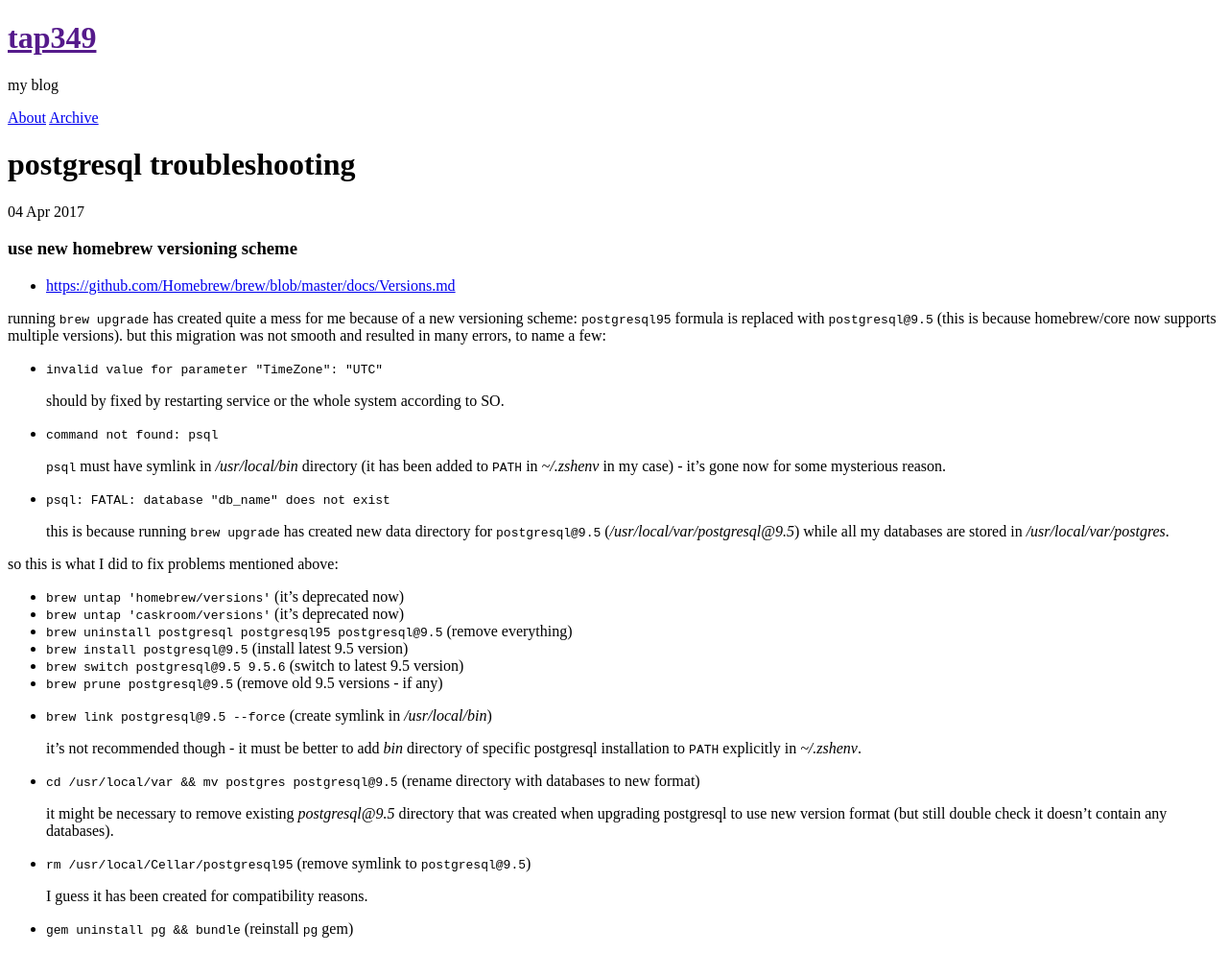
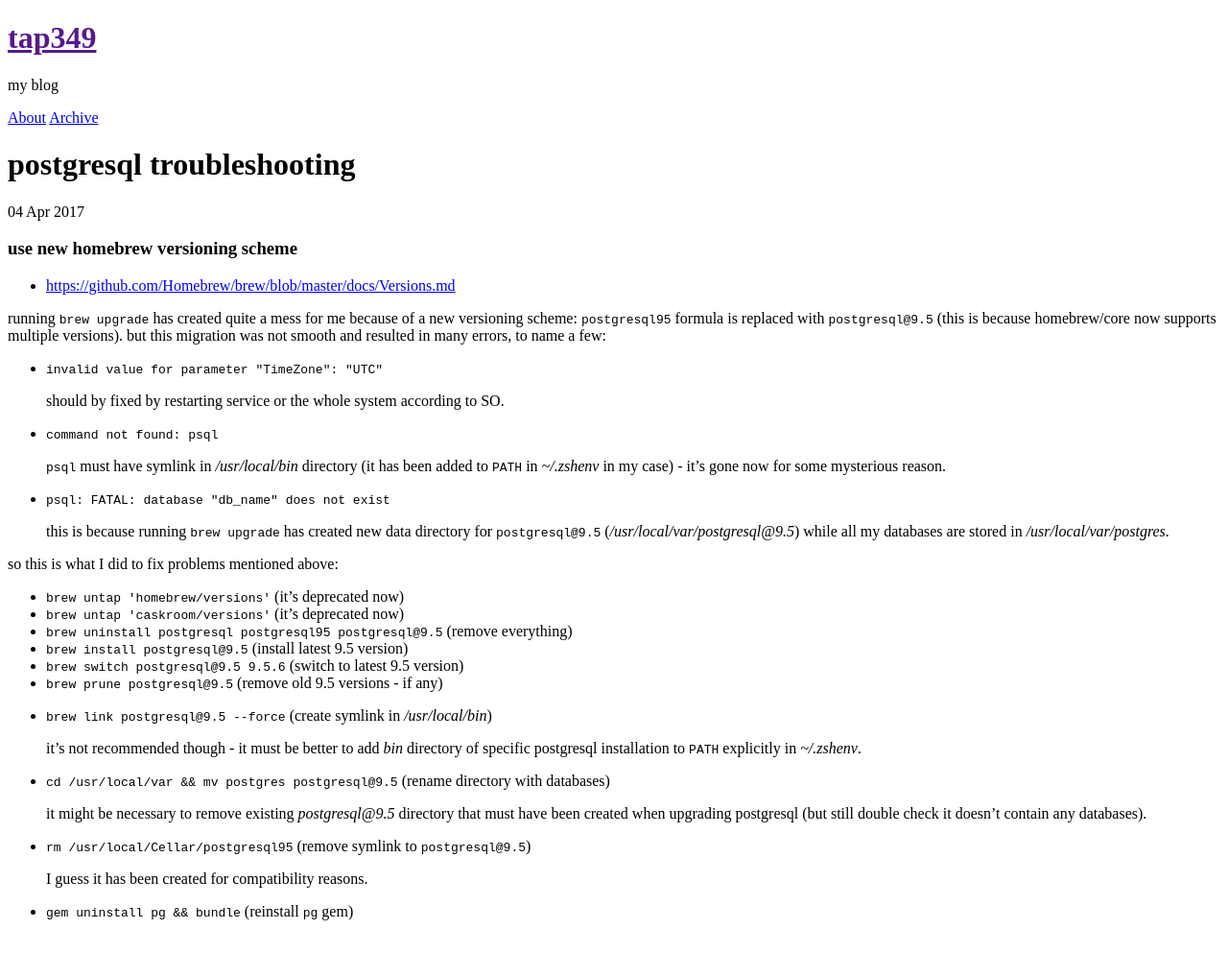
Before and after one commit to tap349/tap349.github.io, a Jekyll site: the page built from _posts/2017-04-04-postgresql-troubleshooting.md, in a window 1280 px wide. Shown: the whole page at 96% size. Built offline with Jekyll 4.4.1, drawn with Linux system fonts in a browser that asks for light colours.

Commit message:
update 2017-04-04_22:02:08

```diff
--- a/_posts/2017-04-04-postgresql-troubleshooting.md
+++ b/_posts/2017-04-04-postgresql-troubleshooting.md
@@ -46,11 +46,10 @@ so this is what I did to fix problems mentioned above:
   it's not recommended though - it must be better to add _bin_ directory
   of specific postgresql installation to `PATH` explicitly in _~/.zshenv_.
 
-- `cd /usr/local/var && mv postgres postgresql@9.5`
-  (rename directory with databases to new format)
+- `cd /usr/local/var && mv postgres postgresql@9.5` (rename directory with databases)
 
   it might be necessary to remove existing _postgresql@9.5_ directory
-  that was created when upgrading postgresql to use new version format
+  that must have been created when upgrading postgresql
   (but still double check it doesn't contain any databases).
 
 - `rm /usr/local/Cellar/postgresql95` (remove symlink to `postgresql@9.5`)
```
